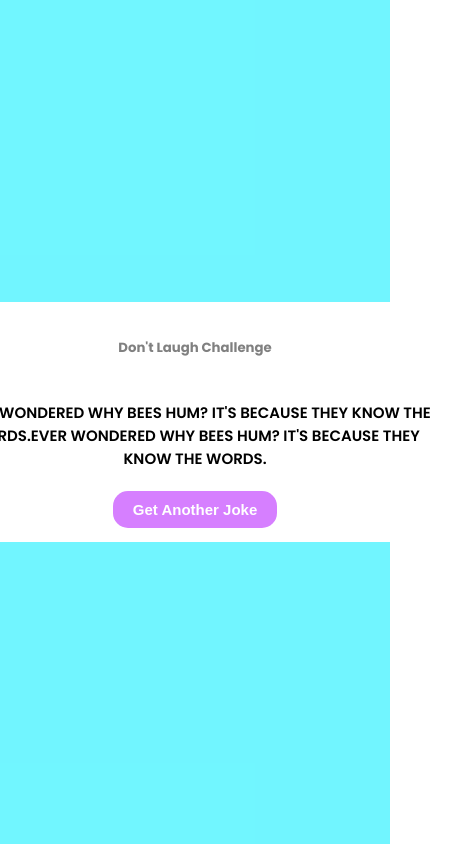
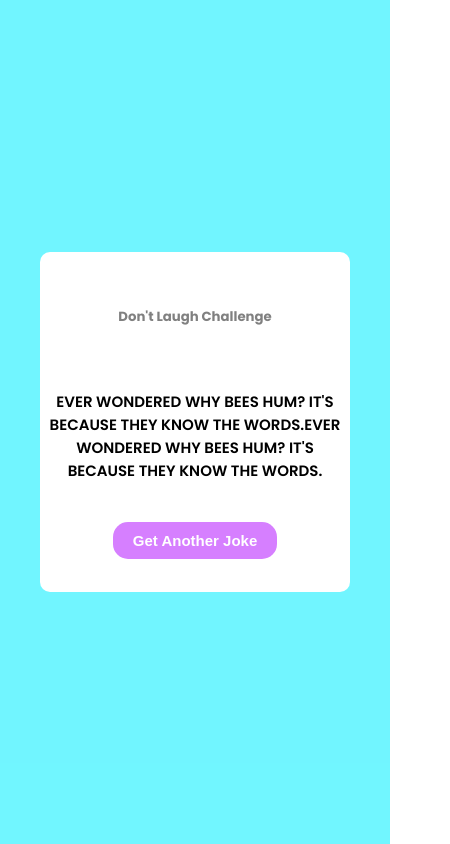
Before and after one commit to Ameer2000Mzori/Dad-Jokes, a website built with webpack: page src/index.html in a window 390 px wide. Shown: the whole page, 450 px wide, since content can reach past the window. Built offline with nearby package versions, Linux system fonts and the light colour scheme; no server answers.

Commit message:
added responsveness to the project

```diff
--- a/src/style.scss
+++ b/src/style.scss
@@ -58,4 +58,12 @@ body {
       color: white;
     }
   }
+
+  @media screen and (max-width: 769px) {
+    .jokes-Wrapper {
+      height: 330px;
+      width: 300px;
+      margin: 5px;
+    }
+  }
 }
```
Also changed, not shown: src/style.css, 1 other file.
